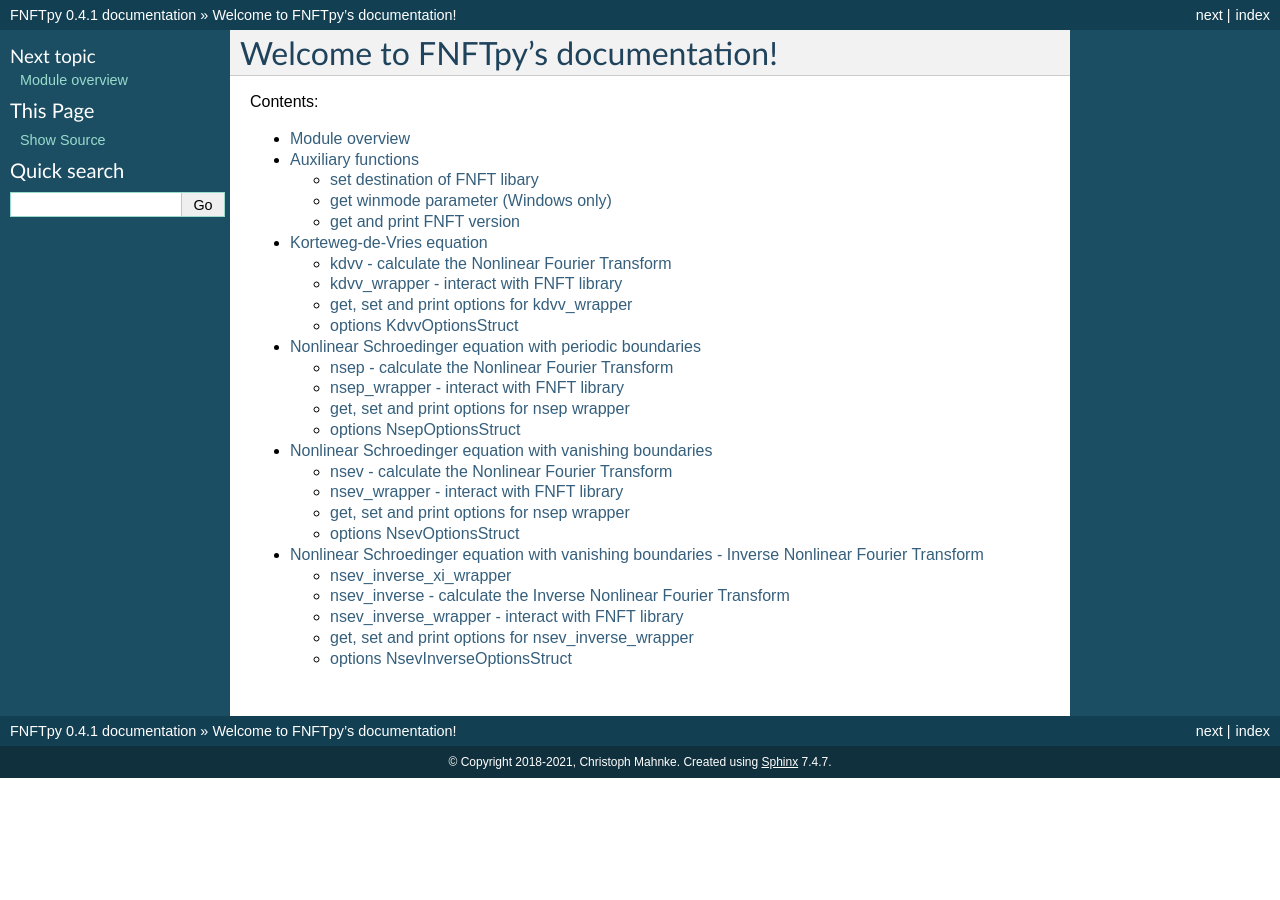
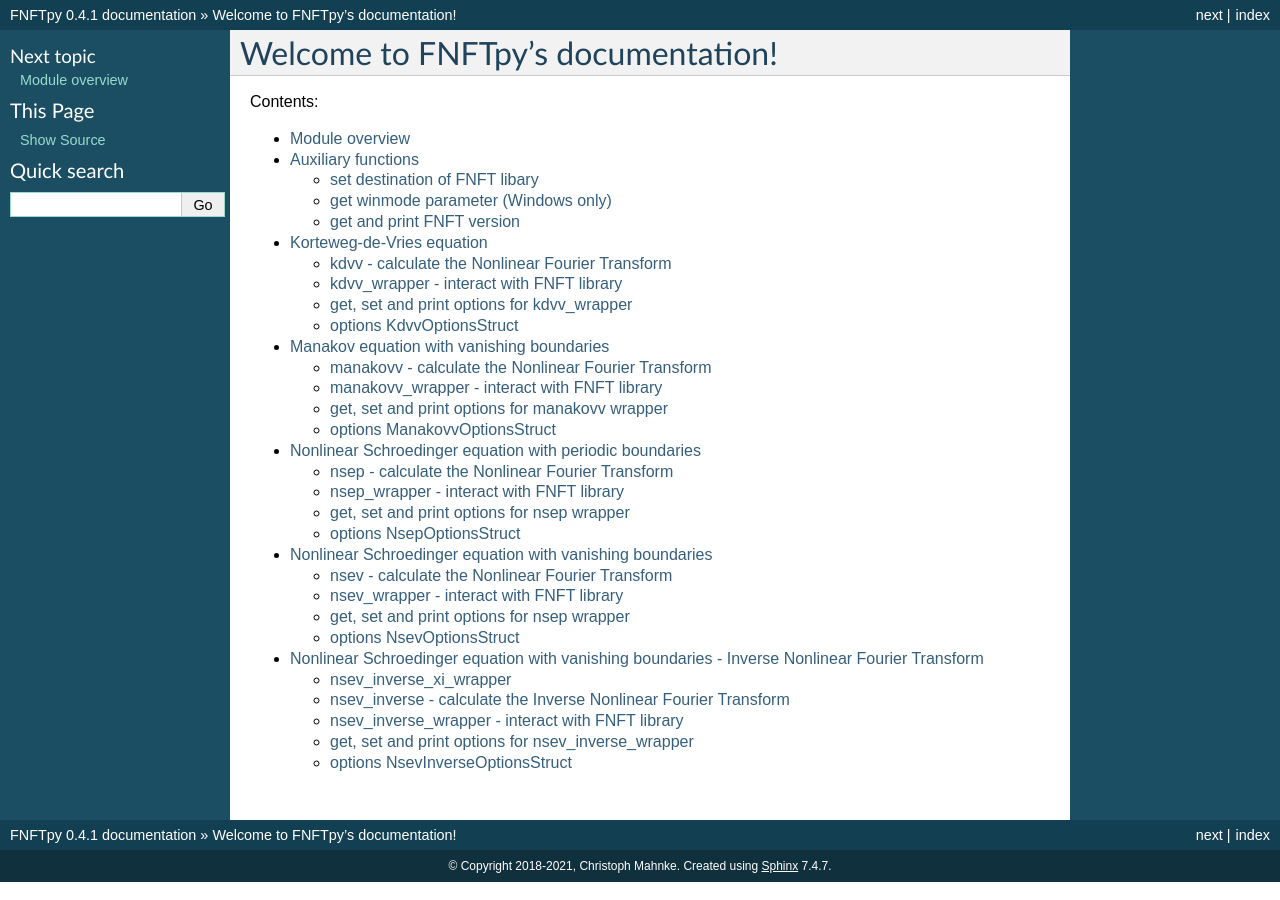
Before and after one commit to xmhk/FNFTpy, a Sphinx documentation site: the page built from documentation/sphinx/source/index.rst, in a window 1280 px wide. Built offline with Sphinx 7.4.7, drawn with Linux system fonts in a browser that asks for light colours.

Commit message:
add manakovv to sphinx documentation files

```diff
--- a/documentation/sphinx/source/index.rst
+++ b/documentation/sphinx/source/index.rst
@@ -20,6 +20,8 @@
 
    kdvv.rst
 
+   manakovv.rst
+
    nsep.rst
 
    nsev.rst
--- /dev/null
+++ b/documentation/sphinx/source/manakovv.rst
@@ -0,0 +1,46 @@
+
+
+=========================================================
+Manakov equation with vanishing boundaries
+=========================================================
+
+manakovv - calculate the Nonlinear Fourier Transform
+--------------------------------------------------------
+
+.. autofunction:: FNFTpy.fnft_manakovv_wrapper.manakovv
+
+
+
+manakovv_wrapper - interact with FNFT library
+-----------------------------------------
+
+.. autofunction:: FNFTpy.fnft_manakovv_wrapper.manakovv_wrapper
+
+
+
+
+get, set and print options for manakovv wrapper
+-------------------------------------------
+
+.. autofunction:: FNFTpy.options_handling.fnft_manakovv_default_options_wrapper
+
+.. autofunction:: FNFTpy.options_handling.get_manakovv_options
+
+.. autofunction:: FNFTpy.options_handling.print_manakovv_options
+
+
+
+options ManakovvOptionsStruct
+-------------------------
+
+.. autoclass::    FNFTpy.typesdef.ManakovvOptionsStruct
+
+
+
+Options can be printed directly to screen, e.g.
+
+print(get_manakovv_options())
+
+String representation can be generated by
+
+repr(get_manakovv_options())
```
